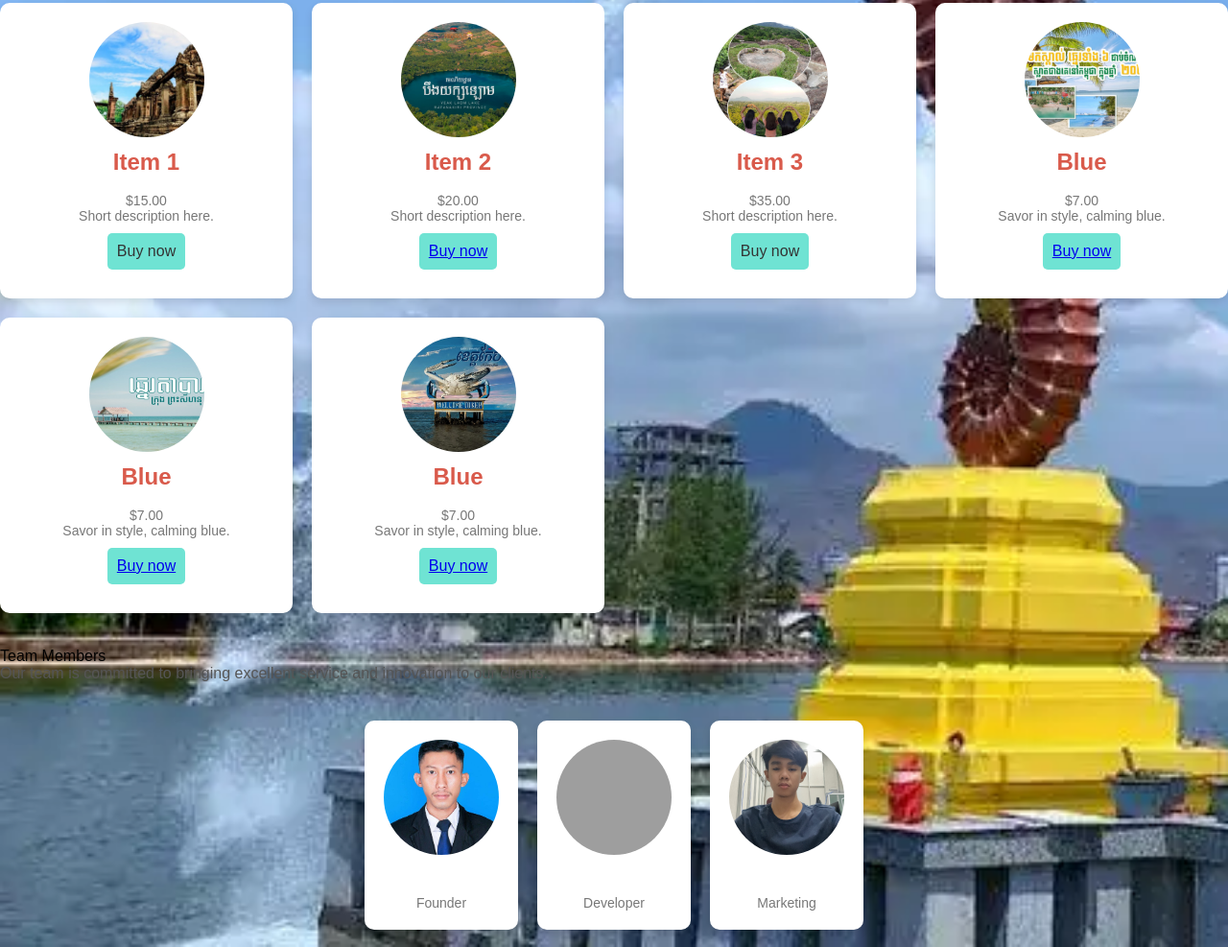
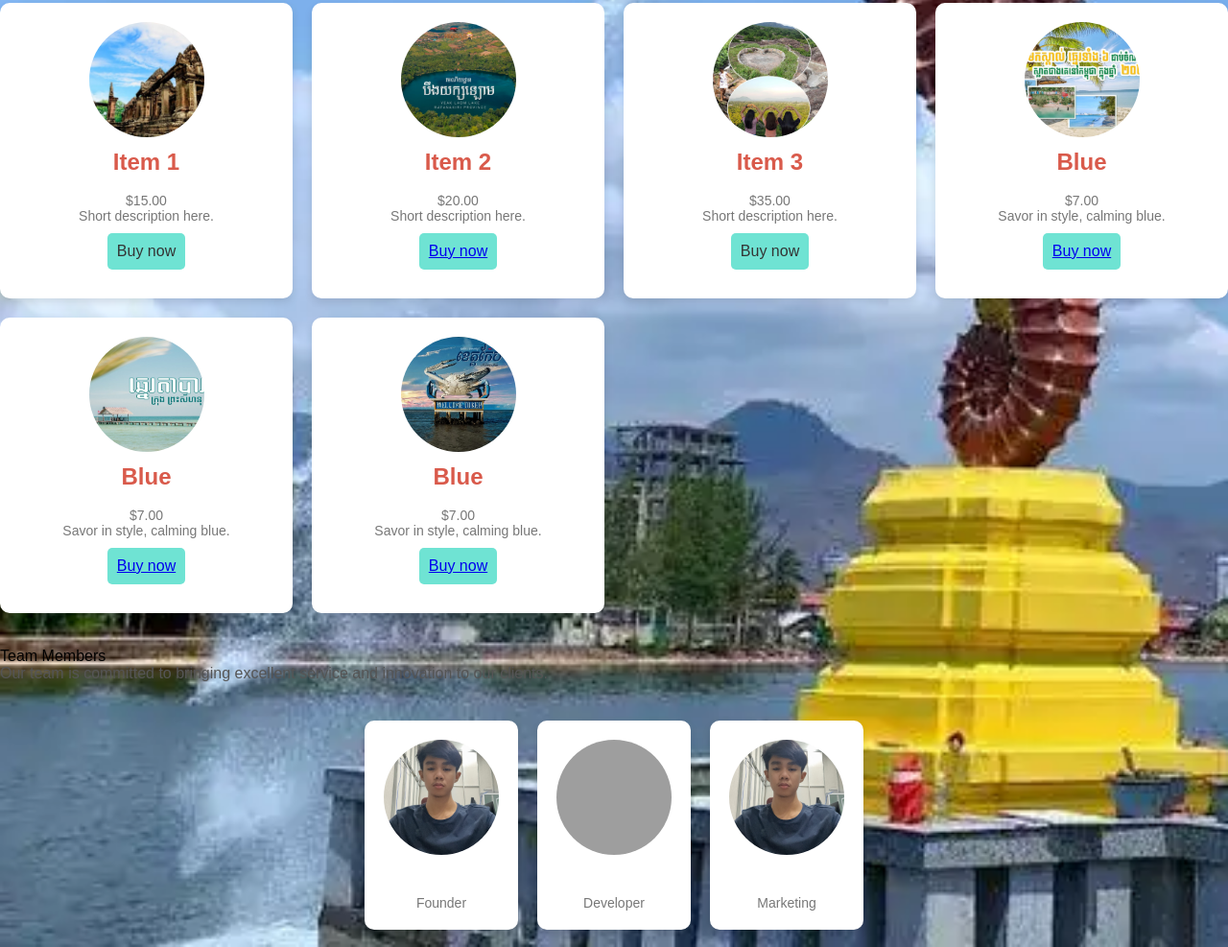
Before and after one commit to Sodadoung/Feedbacks, a plain HTML site: page index.html in a window 1280 px wide. Shown: the part 659-1646 px from the top of the page at 96% size. Drawn offline with Linux system fonts and the light colour scheme; grey boxes are pictures that could not be loaded.

Commit message:
Add files via upload

```diff
--- a/index.html
+++ b/index.html
@@ -134,7 +134,7 @@
 
     <div class="card-container">
         <div class="card">
-            <img src="makrer.JPG" alt="Profile Image">
+            <img src="maker02.jpg" alt="Profile Image">
             <h3>Mr.Thy</h3>
             <p>Founder</p>
         </div>
```
